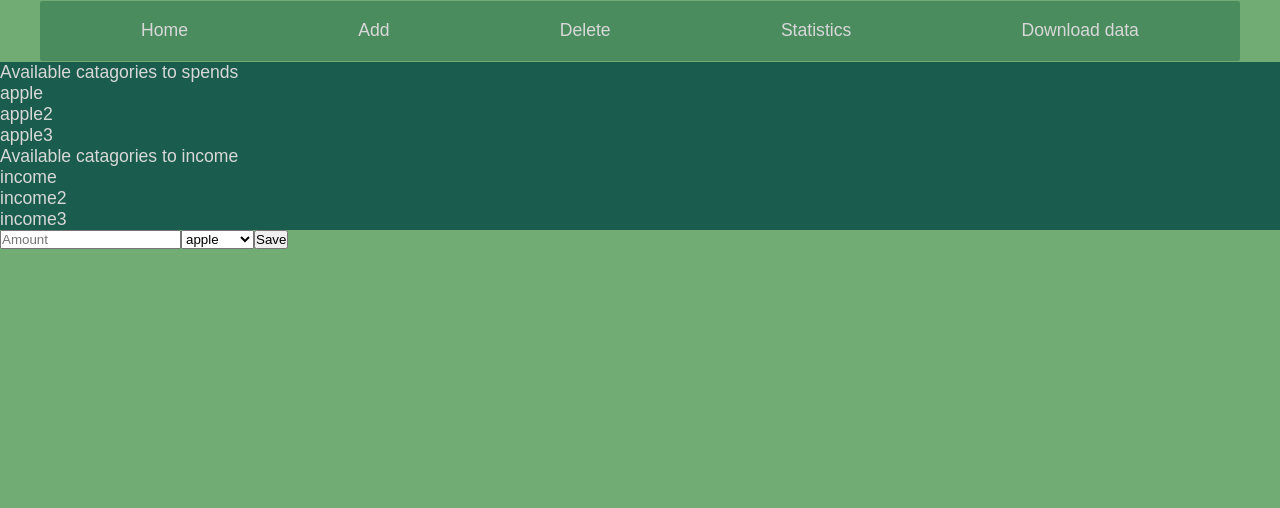
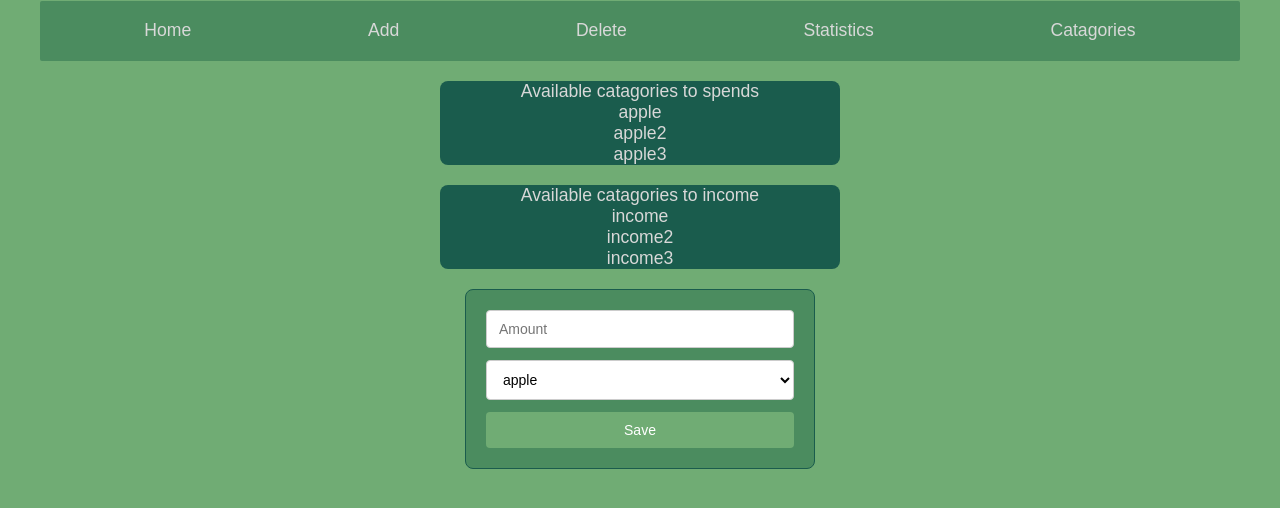
Before and after one commit to KonuhovAND/django_react_spendings, a React (Create React App) app in the folder frontend/: page /add in a window 1280 px wide. Shown: the top 508 px of the page. Built offline with nearby package versions, Linux system fonts and the light colour scheme; a web font is replaced by a local one.

Commit message:
new js file to cats

```diff
--- a/frontend/public/index.css
+++ b/frontend/public/index.css
@@ -48,3 +48,69 @@ body {
 .catagories-text{
     font-size: 1.1rem;
 }
+
+/* Form container */
+.fancy-form {
+    display: flex;
+    flex-direction: column;
+    gap: 12px;
+    max-width: 350px;
+    margin: 20px auto;
+    padding: 20px;
+    border: 1px solid var(--dark-background-color);
+    border-radius: 8px;
+    background: var(--div-color);
+}
+
+/* Input field */
+.form-input {
+    padding: 10px 12px;
+    font-size: 14px;
+    border: 1px solid #ccc;
+    border-radius: 4px;
+    outline: none;
+}
+
+.form-input:focus {
+    border-color: var(--background-color);
+}
+
+/* Select dropdown */
+.form-select {
+    padding: 10px 12px;
+    font-size: 14px;
+    border: 1px solid #ccc;
+    border-radius: 4px;
+    background: #fff;
+    cursor: pointer;
+    outline: none;
+}
+
+.form-select:focus {
+    border-color: #667eea;
+}
+
+/* Button */
+.form-button {
+    padding: 10px 12px;
+    font-size: 14px;
+    border: none;
+    border-radius: 4px;
+    background: var(--background-color);
+    color: #fff;
+    cursor: pointer;
+}
+
+.form-button:hover {
+    background: var(--dark-background-color);
+}
+
+
+.catagories{
+    margin: 20px auto;
+    border-radius: 8px;
+    max-width: 400px;
+    display: flex;
+    flex-direction: column;
+    align-items: center;
+}
--- a/frontend/src/App.js
+++ b/frontend/src/App.js
@@ -4,6 +4,7 @@ import Add from './pages/Add'
 import Delete from './pages/Delete'
 import Home from './pages/Home'
 import Stats from './pages/Statictics'
+import Catagories from './pages/Catagories';
 
 
 function App() {
@@ -14,13 +15,14 @@ function App() {
     <a className='navigation_bar--element' href='/add'>Add</a>
     <a className='navigation_bar--element' href='/delete'>Delete</a>
     <a className='navigation_bar--element' href='/stats'>Statistics</a>
-    <a className='navigation_bar--element' href='/download'>Download data</a>
+    <a className='navigation_bar--element' href='/cats'>Catagories</a>
    </nav>
     <Routes>
       <Route path="/" element={<Home />} />
         <Route path="/add" element={<Add />} />
         <Route path="/delete" element={<Delete />} />
-        <Route path="/statistics" element={<Stats />} />
+        <Route path="/stats" element={<Stats />} />
+        <Route path="/cats" element={<Catagories />} />
     </Routes>
    </BrowserRouter>
   );
--- a/frontend/src/pages/Add.js
+++ b/frontend/src/pages/Add.js
@@ -22,7 +22,6 @@ import { data } from "react-router-dom";
    const all_cat = [...catagories,...income]
 
    const handled = (e) =>{
-        e.preventDefault()
         const data = {
             amount: amount,
             catagory: catagory
@@ -54,10 +53,10 @@ import { data } from "react-router-dom";
             ))}
 
         </div>
-        <form onSubmit={handled}>
+        <form className="fancy-form" onSubmit={handled}>
             <input className="form-input" type="number" value={amount} placeholder="Amount" onChange={(e) => setAmount(e.target.value)} />
             <select className="form-select" value={catagory} onChange={(e) =>setCatatory(e.target.value)}>{all_cat.map((cat,index) => (<option value={cat} key={index}>{cat}</option>))}</select>
-            <button type="submit">Save</button>
+            <button className='form-button'  type="submit">Save</button>
         </form>
         </>
     );
--- /dev/null
+++ b/frontend/src/pages/Catagories.js
@@ -0,0 +1,7 @@
+// ну короче, нужно управлять категориями, добавлять это точно
+// но удалять хз, если я чето добавил, скорее всего легче просто удалить трату из бд
+// а тут только работать с категориями которые есть(добавлять в разные короче)
+function Catagories(){
+    return;
+}
+export default Catagories;
```
